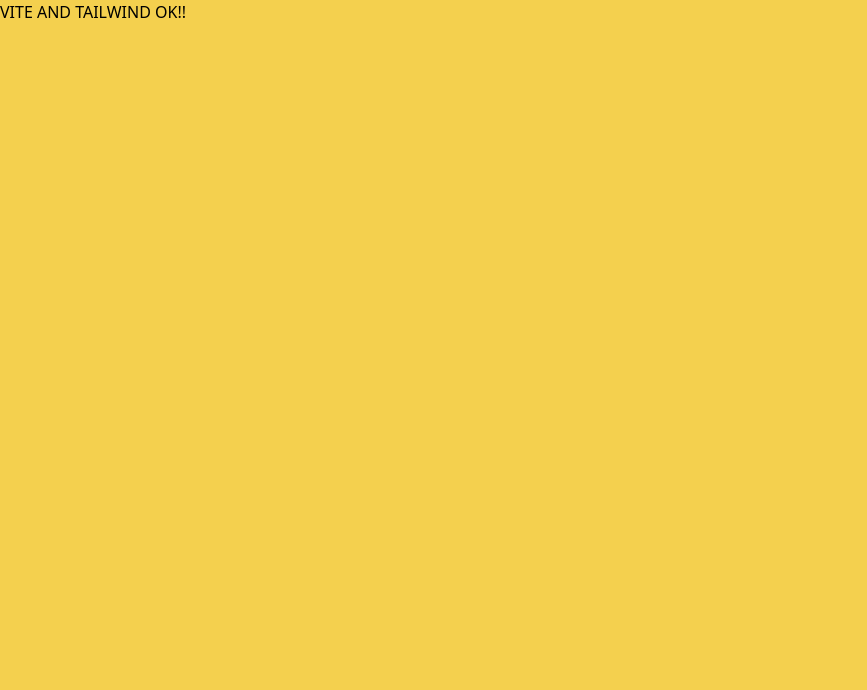
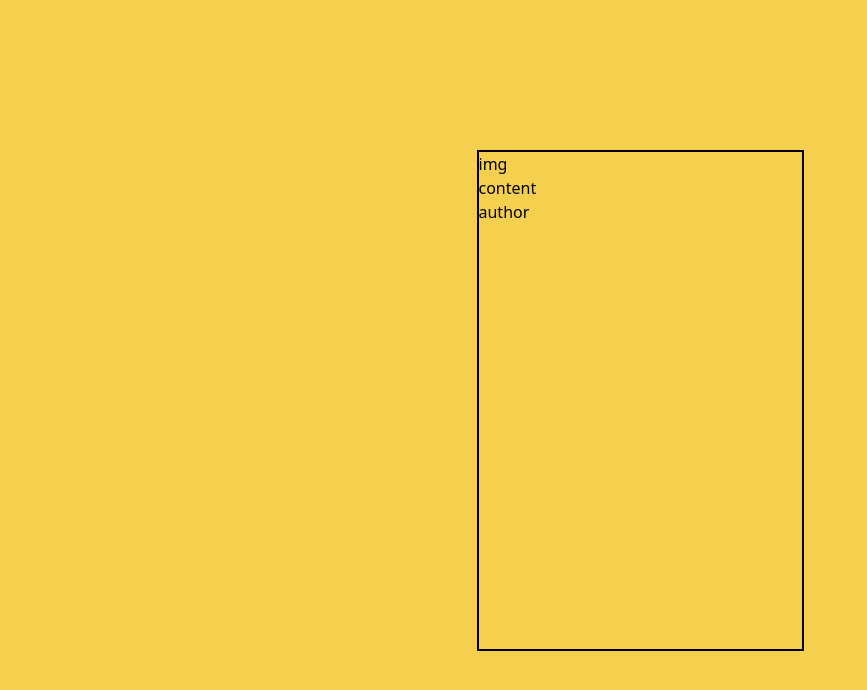
Before and after one commit to EdelmiroAnton/blog-preview-card, a React (Vite) app: page / in a window 1280 px wide. Shown: the top 690 px of the page, without its empty margins (0-867 px from the left). Built offline with nearby package versions, Linux system fonts and the light colour scheme.

Commit message:
center card vertically and horizontally

```diff
--- a/index.html
+++ b/index.html
@@ -1,12 +1,18 @@
 <!DOCTYPE html>
 <html lang="en">
   <head>
-  <meta charset="UTF-8">
-  <meta name="viewport" content="width=device-width, initial-scale=1.0"> <!-- displays site properly based on user's device -->
-  <link rel="icon" type="image/png" sizes="32x32" href="./assets/images/favicon-32x32.png">
+    <meta charset="UTF-8" />
+    <meta name="viewport" content="width=device-width, initial-scale=1.0" />
+    <!-- displays site properly based on user's device -->
+    <link
+      rel="icon"
+      type="image/png"
+      sizes="32x32"
+      href="./assets/images/favicon-32x32.png"
+    />
     <title>Frontend Mentor | Blog preview card</title>
   </head>
-<body class="bg-myYellow">
+  <body class="bg-myYellow flex justify-center items-center h-screen">
     <div id="root"></div>
     <script type="module" src="/src/main.jsx"></script>
   </body>
--- a/src/App.jsx
+++ b/src/App.jsx
@@ -1,10 +1,10 @@
 function App() {
   return (
-    <>
-      <div className="">
-        VITE AND TAILWIND OK!!
-      </div>
-    </>
+    <div className="w-[327px] h-[501px] border-solid border-2 border-black flex flex-col">
+      <div>img</div>
+      <div>content</div>
+      <div>author</div>
+    </div>
   );
 }
 
```
Lines whose indentation alone changed are shown as unchanged.
